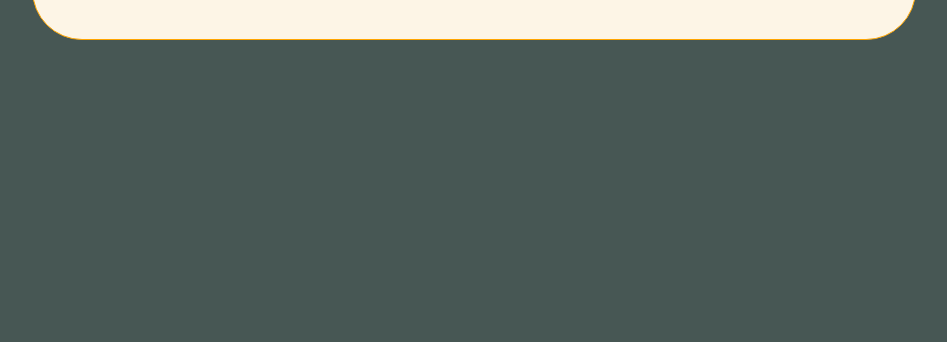
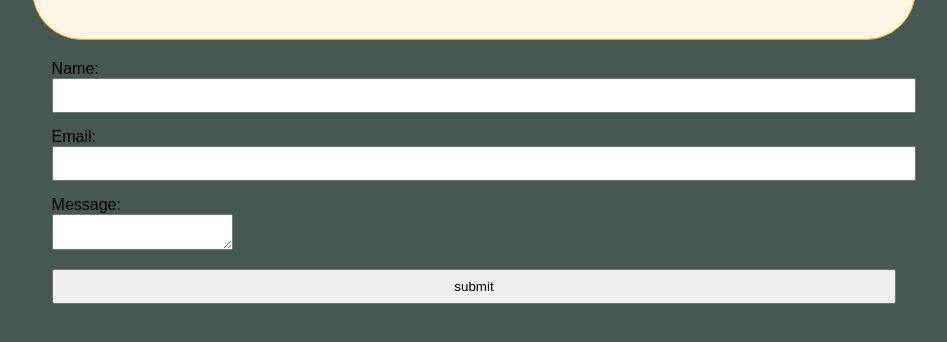
Before and after one commit to Tehreemathar/CSS-HTML, a plain HTML site: page cssCheatSheet/index.html in a window 1280 px wide. Shown: the part 774-1116 px from the top of the page, without its empty margins (166-1113 px from the left). Before the commit the page ends 822 px from the top, so only its background shows below. Drawn offline with Linux system fonts and the light colour scheme.

Commit message:
Form-group_bootstrap

```diff
--- a/cssCheatSheet/CSS/style.css
+++ b/cssCheatSheet/CSS/style.css
@@ -67,3 +67,20 @@ a:visited {
 .categories li img {
   width: 30px;
 }
+
+.my-form {
+  padding: 20px;
+}
+
+.my-form .form-group {
+  padding-bottom: 15px;
+}
+
+.my-form label {
+  display: block;
+}
+
+.my-form input {
+  padding: 8px;
+  width: 100%;
+}
--- a/cssCheatSheet/index.html
+++ b/cssCheatSheet/index.html
@@ -53,6 +53,24 @@
           </li>
         </ul>
       </div>
-    </div>
-  </body>
+      <form class="my-form">
+        <div class="form-group">
+          <label> Name: </label>
+          <input type="text"
+          name="name">
+        </div>
+        <div class="form-group">
+          <label>Email: </label>
+          <input type="text"
+          name="email">
+        </div>
+          <div class="form-group">
+            <label>Message: </label>
+            <textarea name="message"> </textarea>
+          </div>
+          <input class="button" type="submit" value="submit" name="">
+      </form>
+    </div><!--./container ends here-->
+    <div style="margin-top: 500px;"></div>
+</body>
 </html>
```
